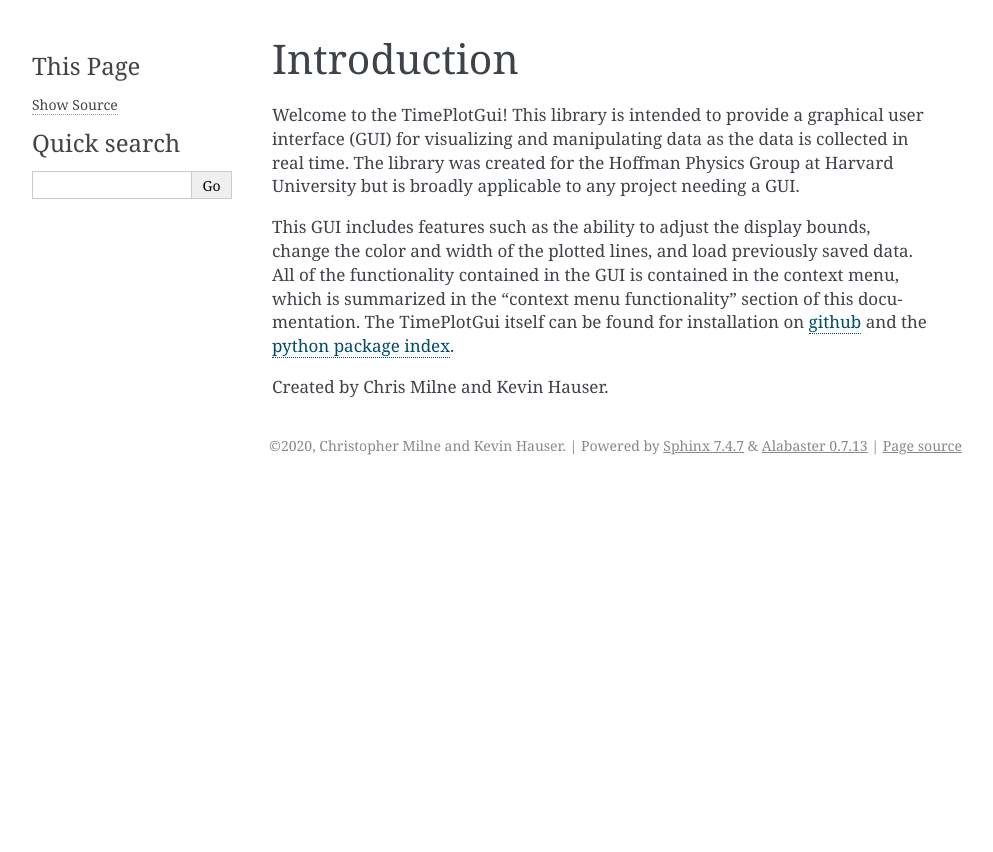
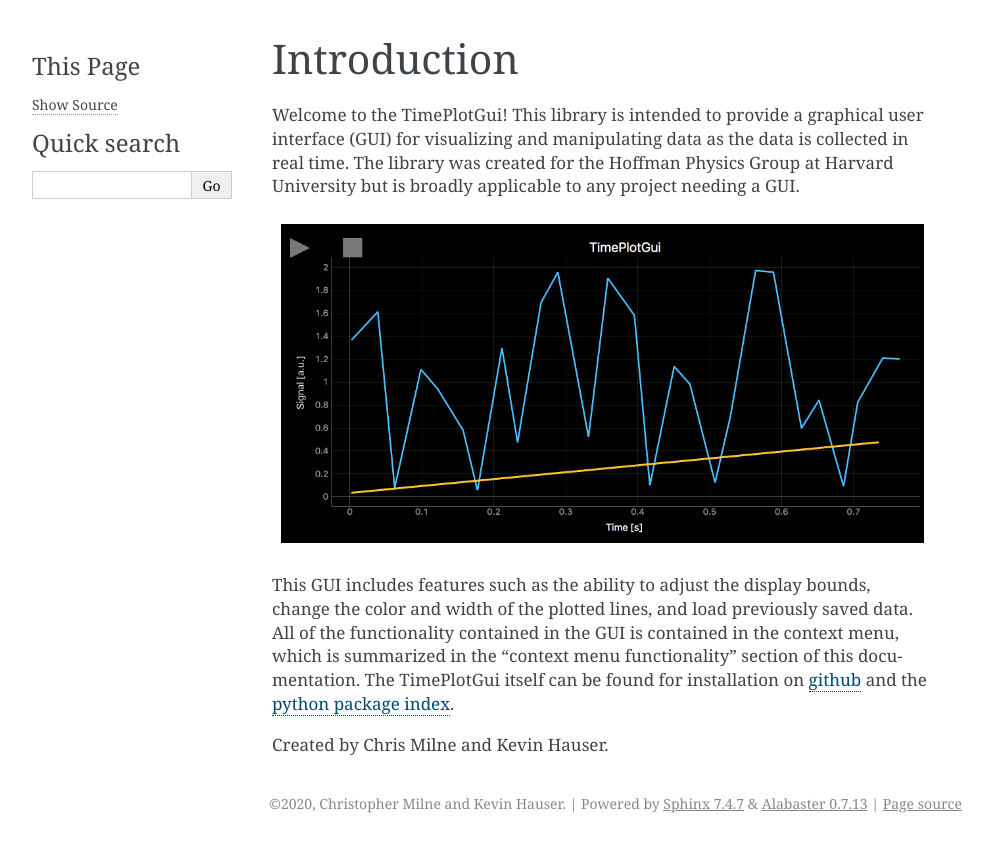
Before and after one commit to camilne9/TPG_documentation, a Sphinx documentation site: the page built from source/help.rst, in a window 1280 px wide. Shown: the top 852 px of the page, without its empty margins (148-1141 px from the left). Built offline with Sphinx 7.4.7, drawn with Linux system fonts in a browser that asks for light colours.

Commit message:
new images added

```diff
--- a/source/help.rst
+++ b/source/help.rst
@@ -2,6 +2,10 @@ Introduction
 ============
 Welcome to the TimePlotGui! This library is intended to provide a graphical user interface (GUI) for visualizing and manipulating data as the data is collected in real time.
 The library was created for the Hoffman Physics Group at Harvard University but is broadly applicable to any project needing a GUI.
+
+.. figure:: main_tpg.png
+    :width: 800px
+    :align: center
 
 This GUI includes features such as the ability to adjust the display bounds, change the color and width of the plotted lines, and load previously saved data.
 All of the functionality contained in the GUI is contained in the context menu, which is summarized in the "context menu functionality" section of this documentation.
--- a/source/test.rst
+++ b/source/test.rst
@@ -78,6 +78,12 @@ Grid
 
 Line Settings
 ~~~~~~~~~~~~~
+
+.. figure:: line_settings_menu.png
+    :width: 800px
+    :align: center
+
+
      * For each line being plotted, the line settings menu allows you to independently control the color, width, and alpha (how dark or faint the line is) or each line
      * The number of lines listed in the line settings menu is determined by what is currently being plotted, so it may change if you, for example, load past data
      * Alpha:
```
Also changed, not shown: source/line_settings_menu.png (added), source/main_tpg.png (added), 12 other files.
